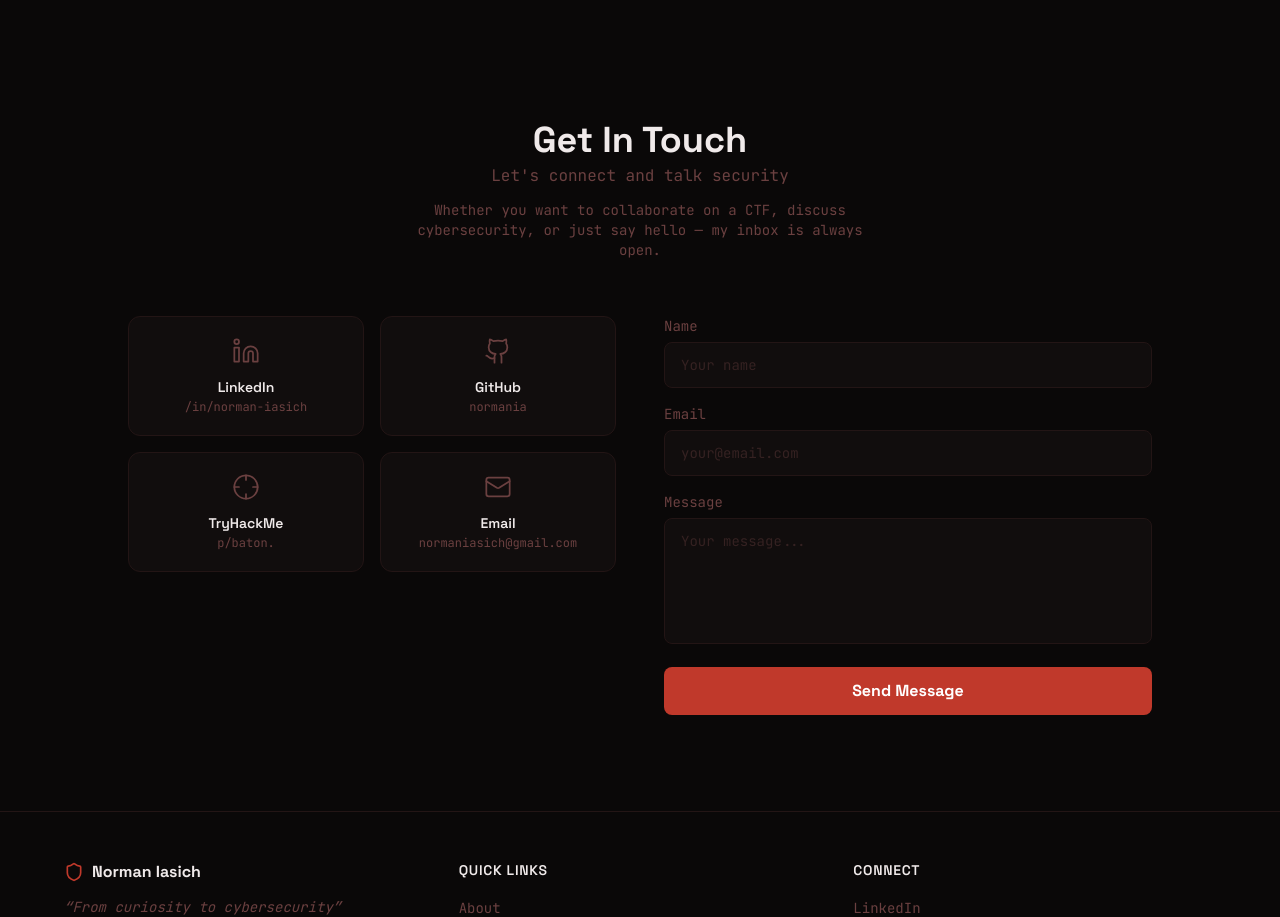
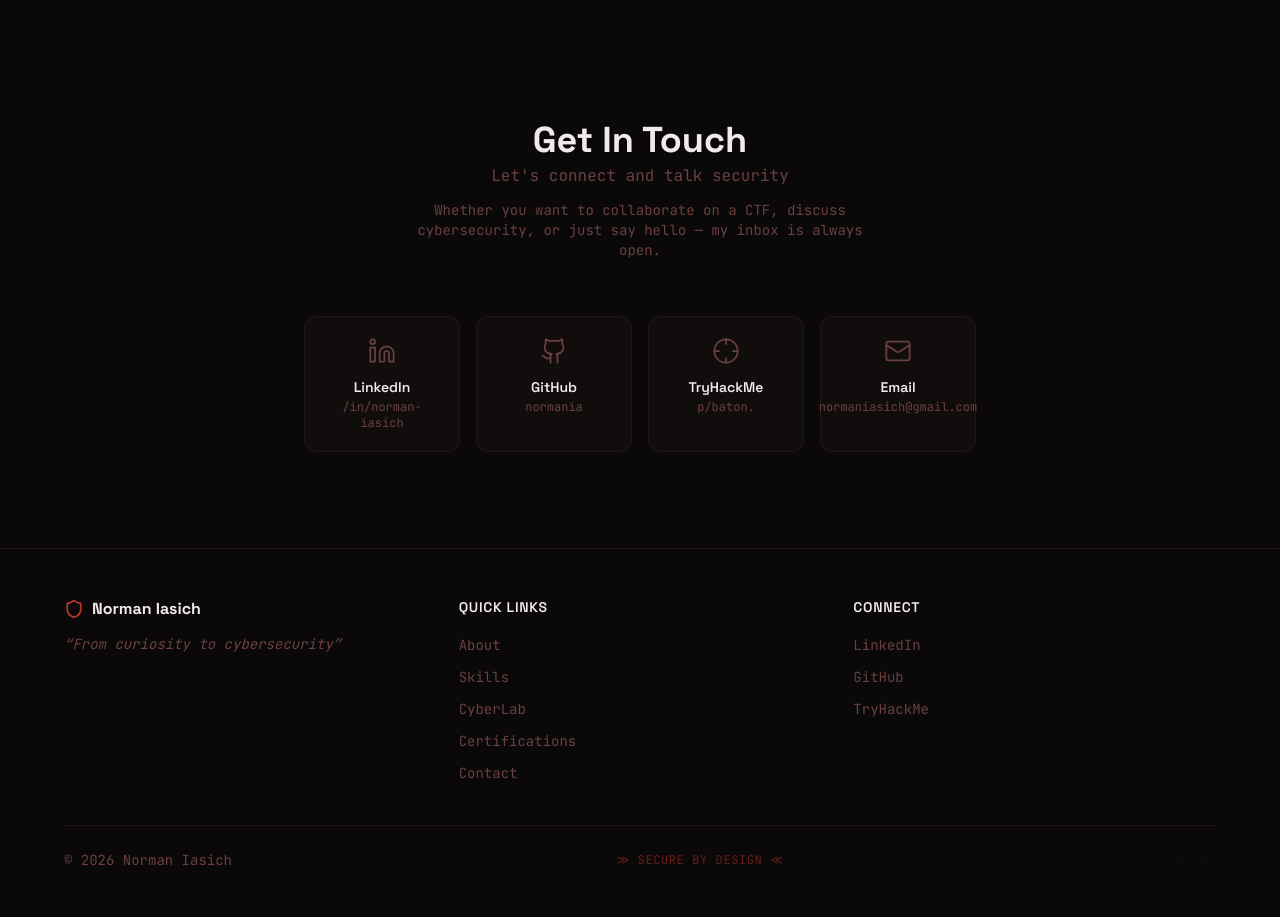
Before and after one commit to AyelenIasich/norman-portfolio, a Next.js app: page / in a window 1280 px wide. Shown: the part 4860-5777 px from the top of the page. Built offline with nearby package versions, Linux system fonts and the light colour scheme.

Commit message:
BORRANDO EL CUADRO DE CONTACT

```diff
--- a/components/Contact.tsx
+++ b/components/Contact.tsx
@@ -1,7 +1,7 @@
 'use client'
 
-import { useState, useEffect, useRef } from 'react'
-import { Linkedin, Github, Mail, Crosshair, CheckCircle, type LucideIcon } from 'lucide-react'
+import { useEffect, useRef, useState } from 'react'
+import { Linkedin, Github, Mail, Crosshair, type LucideIcon } from 'lucide-react'
 import { useLanguage } from '@/context/LanguageContext'
 
 interface SocialCard {
@@ -39,9 +39,6 @@ export default function Contact() {
   const { t } = useLanguage()
   const ref = useRef<HTMLElement>(null)
   const [visible, setVisible] = useState(false)
-  const [form, setForm] = useState({ name: '', email: '', message: '' })
-  const [errors, setErrors] = useState<Record<string, string>>({})
-  const [sent, setSent] = useState(false)
 
   useEffect(() => {
     const el = ref.current
@@ -53,23 +50,6 @@ export default function Contact() {
     obs.observe(el)
     return () => obs.disconnect()
   }, [])
-
-  const validate = () => {
-    const e: Record<string, string> = {}
-    if (!form.name.trim())   e.name    = t.contact.errors.nameRequired
-    if (!/\S+@\S+\.\S+/.test(form.email)) e.email = t.contact.errors.emailInvalid
-    if (!form.message.trim()) e.message = t.contact.errors.messageRequired
-    return e
-  }
-
-  const handleSubmit = (ev: React.FormEvent) => {
-    ev.preventDefault()
-    const e = validate()
-    if (Object.keys(e).length) { setErrors(e); return }
-    setErrors({})
-    setSent(true)
-    setForm({ name: '', email: '', message: '' })
-  }
 
   const socials: SocialCard[] = [
     {
@@ -100,7 +80,7 @@ export default function Contact() {
 
   return (
     <section id="contact" ref={ref} className="py-24 px-4">
-      <div className="max-w-5xl mx-auto">
+      <div className="max-w-2xl mx-auto">
         <div
           className={`transition-all duration-700 ${
             visible ? 'opacity-100 translate-y-0' : 'opacity-0 translate-y-8'
@@ -114,99 +94,10 @@ export default function Contact() {
             {t.contact.description}
           </p>
 
-          <div className="grid md:grid-cols-2 gap-12">
-            {/* Social grid */}
-            <div className="grid grid-cols-2 gap-4 content-start">
-              {socials.map((s) => (
-                <ContactCard key={s.href} {...s} />
-              ))}
-            </div>
-
-            {/* Form */}
-            <div>
-              {sent ? (
-                <div className="flex flex-col items-center justify-center gap-4 py-16 text-center">
-                  <CheckCircle className="w-14 h-14 text-red" strokeWidth={1.5} />
-                  <p className="text-snow font-medium">{t.contact.form.success}</p>
-                  <button
-                    onClick={() => setSent(false)}
-                    className="text-red text-sm hover:underline"
-                  >
-                    {t.contact.form.sendAnother}
-                  </button>
-                </div>
-              ) : (
-                <form onSubmit={handleSubmit} noValidate className="flex flex-col gap-4">
-                  {/* Name */}
-                  <div>
-                    <label className="block text-muted text-sm mb-1.5">
-                      {t.contact.form.name}
-                    </label>
-                    <input
-                      type="text"
-                      value={form.name}
-                      onChange={(e) => setForm({ ...form, name: e.target.value })}
-                      placeholder={t.contact.form.namePlaceholder}
-                      className={`w-full bg-surface border rounded-lg px-4 py-3 text-snow text-sm
-                                  placeholder-muted/40 focus:outline-none focus:border-red transition-colors ${
-                        errors.name ? 'border-red-500' : 'border-wire'
-                      }`}
-                    />
-                    {errors.name && (
-                      <p className="text-red-400 text-xs mt-1">{errors.name}</p>
-                    )}
-                  </div>
-
-                  {/* Email */}
-                  <div>
-                    <label className="block text-muted text-sm mb-1.5">
-                      {t.contact.form.email}
-                    </label>
-                    <input
-                      type="email"
-                      value={form.email}
-                      onChange={(e) => setForm({ ...form, email: e.target.value })}
-                      placeholder={t.contact.form.emailPlaceholder}
-                      className={`w-full bg-surface border rounded-lg px-4 py-3 text-snow text-sm
-                                  placeholder-muted/40 focus:outline-none focus:border-red transition-colors ${
-                        errors.email ? 'border-red-500' : 'border-wire'
-                      }`}
-                    />
-                    {errors.email && (
-                      <p className="text-red-400 text-xs mt-1">{errors.email}</p>
-                    )}
-                  </div>
-
-                  {/* Message */}
-                  <div>
-                    <label className="block text-muted text-sm mb-1.5">
-                      {t.contact.form.message}
-                    </label>
-                    <textarea
-                      rows={5}
-                      value={form.message}
-                      onChange={(e) => setForm({ ...form, message: e.target.value })}
-                      placeholder={t.contact.form.messagePlaceholder}
-                      className={`w-full bg-surface border rounded-lg px-4 py-3 text-snow text-sm
-                                  placeholder-muted/40 focus:outline-none focus:border-red transition-colors
-                                  resize-none ${errors.message ? 'border-red-500' : 'border-wire'}`}
-                    />
-                    {errors.message && (
-                      <p className="text-red-400 text-xs mt-1">{errors.message}</p>
-                    )}
-                  </div>
-
-                  <button
-                    type="submit"
-                    className="w-full py-3 bg-red text-white font-grotesk font-bold rounded-lg
-                               hover:bg-red-bright transition-all active:scale-95
-                               hover:shadow-[0_0_24px_rgba(255,23,68,0.4)]"
-                  >
-                    {t.contact.form.submit}
-                  </button>
-                </form>
-              )}
-            </div>
+          <div className="grid grid-cols-2 sm:grid-cols-4 gap-4">
+            {socials.map((s) => (
+              <ContactCard key={s.href} {...s} />
+            ))}
           </div>
         </div>
       </div>
--- a/translations/en.ts
+++ b/translations/en.ts
@@ -169,22 +169,6 @@ export const en = {
       tryhackme: 'TryHackMe',
       email: 'Email',
     },
-    form: {
-      name: 'Name',
-      email: 'Email',
-      message: 'Message',
-      namePlaceholder: 'Your name',
-      emailPlaceholder: 'your@email.com',
-      messagePlaceholder: 'Your message...',
-      submit: 'Send Message',
-      success: "Message sent! I'll get back to you soon.",
-      sendAnother: 'Send another message',
-    },
-    errors: {
-      nameRequired: 'Name is required',
-      emailInvalid: 'Please enter a valid email',
-      messageRequired: 'Message is required',
-    },
   },
   footer: {
     rights: 'All rights reserved.',
--- a/translations/es.ts
+++ b/translations/es.ts
@@ -171,22 +171,6 @@ export const es: Translations = {
       tryhackme: 'TryHackMe',
       email: 'Email',
     },
-    form: {
-      name: 'Nombre',
-      email: 'Email',
-      message: 'Mensaje',
-      namePlaceholder: 'Tu nombre',
-      emailPlaceholder: 'tu@email.com',
-      messagePlaceholder: 'Tu mensaje...',
-      submit: 'Enviar Mensaje',
-      success: '¡Mensaje enviado! Me pondré en contacto pronto.',
-      sendAnother: 'Enviar otro mensaje',
-    },
-    errors: {
-      nameRequired: 'El nombre es obligatorio',
-      emailInvalid: 'Ingresá un email válido',
-      messageRequired: 'El mensaje es obligatorio',
-    },
   },
   footer: {
     rights: 'Todos los derechos reservados.',
```
